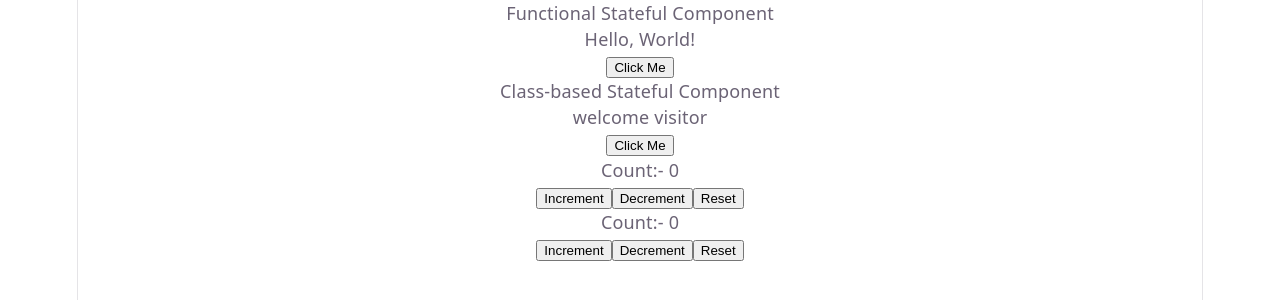
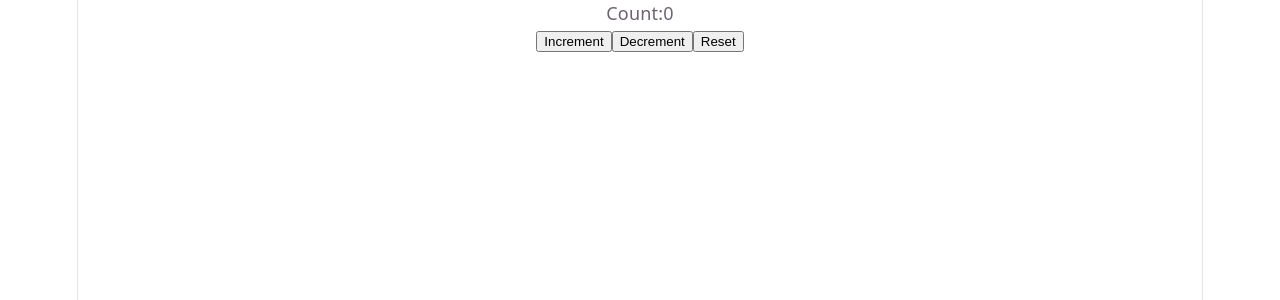
Before and after one commit to manidev-ux/code-evol-react-repo, a React (Vite) app: page / in a window 1280 px wide. Shown: the top 300 px of the page. Built offline with nearby package versions, Linux system fonts and the light colour scheme.

Commit message:
countr commit

```diff
--- a/src/App.jsx
+++ b/src/App.jsx
@@ -1,15 +1,9 @@
-import FunSt from "./components/State/FunSt";
-import ClsSt from "./components/State/ClsSt";
-import CounterFun from "./components/State/CounterFun";
-import CounterCls from "./components/State/CounterCls";
+import Counter from "./components/State/Counter";
 
 function App() {
   return (
     <div>
-      <FunSt />
-      <ClsSt />
-      <CounterCls />
-      <CounterFun />
+      <Counter />
     </div>
   );
 }
--- /dev/null
+++ b/src/components/State/Counter.jsx
@@ -0,0 +1,39 @@
+import React, { Component } from "react";
+
+class Counter extends Component {
+  constructor(props) {
+    super(props);
+
+    this.state = {
+      count: 0,
+    };
+  }
+
+  increment = () => {
+    this.setState((prevState) => ({
+      count: prevState.count + 1,
+    }));
+  };
+  decrement = () => {
+    this.setState((prevState) => ({
+      count: prevState.count - 1,
+    }));
+  };
+  reset = () => {
+    this.setState(() => ({
+      count: 0,
+    }));
+  };
+  render() {
+    return (
+      <>
+        <p>Count:{this.state.count}</p>
+        <button onClick={this.increment}>Increment</button>
+        <button onClick={this.decrement}>Decrement</button>
+        <button onClick={this.reset}>Reset</button>
+      </>
+    );
+  }
+}
+
+export default Counter;
```
